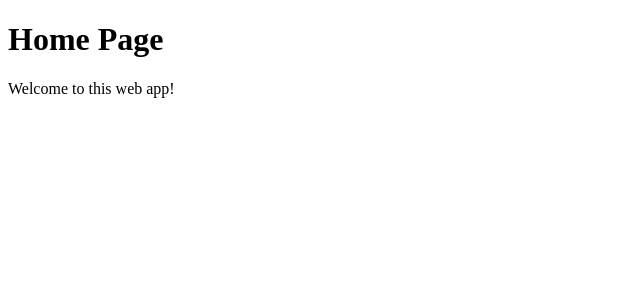
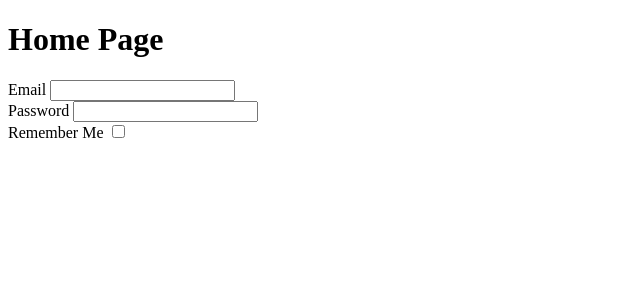
Before and after one commit to JaySaulHowarth/FlaskBlog, a Flask app: page /login in a window 1280 px wide. Shown: the part 26-326 px from the top of the page, without its empty margins (0-640 px from the left). Run offline with Flask 2, Linux system fonts and the light colour scheme.

Commit message:
Added Login Functonality

```diff
--- a/application/__init__.py
+++ b/application/__init__.py
@@ -1,6 +1,7 @@
 from flask import Flask
 from flask_sqlalchemy import SQLAlchemy
 from flask_bcrypt import Bcrypt
+from flask_login import LoginManager
 
 app = Flask(__name__)
 
@@ -9,5 +10,7 @@ app.config['SECRET_KEY'] = '1289f249a1e29403e0cbbe3656ce4569'
 
 db = SQLAlchemy(app)
 bcrypt = Bcrypt(app)
+login_manager = LoginManager(app)
+login_manager.login_view = 'login'
 
 from application import routes
--- a/application/forms.py
+++ b/application/forms.py
@@ -1,5 +1,5 @@
 from flask_wtf import FlaskForm
-from wtforms import StringField, SubmitField, PasswordField
+from wtforms import StringField, SubmitField, PasswordField, BooleanField
 from wtforms.validators import DataRequired, Length, Email, EqualTo, ValidationError
 from application.models import Users
 
@@ -54,3 +54,19 @@ class RegistrationForm(FlaskForm):
 		user = Users.query.filter_by(email=email.data).first()
 		if user:
 			raise ValidationError('Email already in use!')
+
+class LoginForm(FlaskForm):
+	email = StringField('Email',
+		validators=[
+			DataRequired(),
+			Email()
+		])
+
+	password = PasswordField('Password',
+		validators=[
+			DataRequired()
+		])
+
+	remember = BooleanField('Remember Me')
+
+	submit = SubmitField('Login')
--- a/application/routes.py
+++ b/application/routes.py
@@ -1,7 +1,8 @@
-from flask import render_template, redirect, url_for
+from flask import render_template, redirect, url_for, request
 from application import app, db, bcrypt
 from application.models import Posts, Users
-from application.forms import PostForm, RegistrationForm
+from application.forms import PostForm, RegistrationForm, LoginForm
+from flask_login import login_user, current_user, logout_user, login_required
 
 @app.route('/')
 @app.route('/home')
@@ -13,11 +14,24 @@ def home():
 def about():
 	return render_template('about.html', title='About')
 
-@app.route('/login')
+@app.route('/login', methods=['GET', 'POST'])
 def login():
-	return render_template('login.html', title='Login')
+	if current_user.is_authenticated:
+		return redirect(url_for('home'))
+	form = LoginForm()
+	if form.validate_on_submit():
+		user = Users.query.filter_by(email=form.email.data).first()
+		if user and bcrypt.check_password_hash(user.password, form.password.data):
+			login_user(user, remember=form.remember.data)
+			next_page = request.args.get('next')
+			if next_page:
+				return redirect(next_page)
+			else:
+				return redirect(url_for('home'))
+	return render_template('login.html', title='Login', form=form)
 
 @app.route('/post', methods=['GET','POST'])
+@login_required
 def post():
 	form = PostForm()
 	if form.validate_on_submit():
--- a/application/templates/login.html
+++ b/application/templates/login.html
@@ -1,5 +1,39 @@
 {% extends "layout.html" %}
 {% block body_content %}
 	<h1>Home Page</h1>
-	<p>Welcome to this web app!</p>
+	<div class="form">
+		<form method="POST" action="">
+			{{ form.hidden_tag() }}
+			{{ form.email.label }}
+			{% if form.email.errors %}
+				{{ form.email }}
+				<div class="error">
+					{% for error in form.email.errors %}
+						<span>{{ error }}</span>
+					{% endfor %}
+				</div>
+			{% else %}
+				{{ form.email }}
+			{% endif %}
+			<br>
+
+			{{ form.password.label }}
+			{% if form.password.errors %}
+				{{ form.password }}
+				<div class="error">
+					{% for error in form.password.errors %}
+						<span>{{ error }}</span>
+					{% endfor %}
+				</div>
+			{% else %}
+				{{ form.password }}
+			{% endif %}
+			<br>
+
+			<div class="form-group">
+				{{ form.remember.label }}
+				{{ form.remember }}
+			</div>
+		</form>
+	</div>
 {% endblock body_content %}
```
Also changed, not shown: application/models.py (+7 -2 lines).
